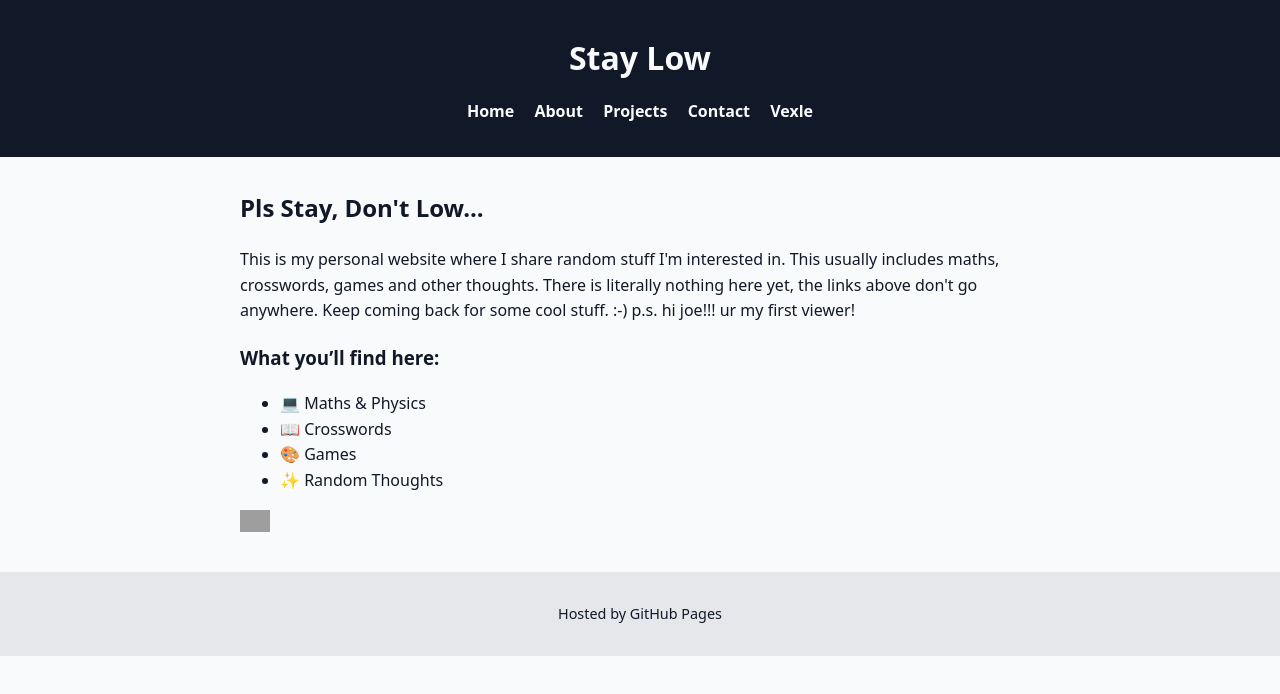
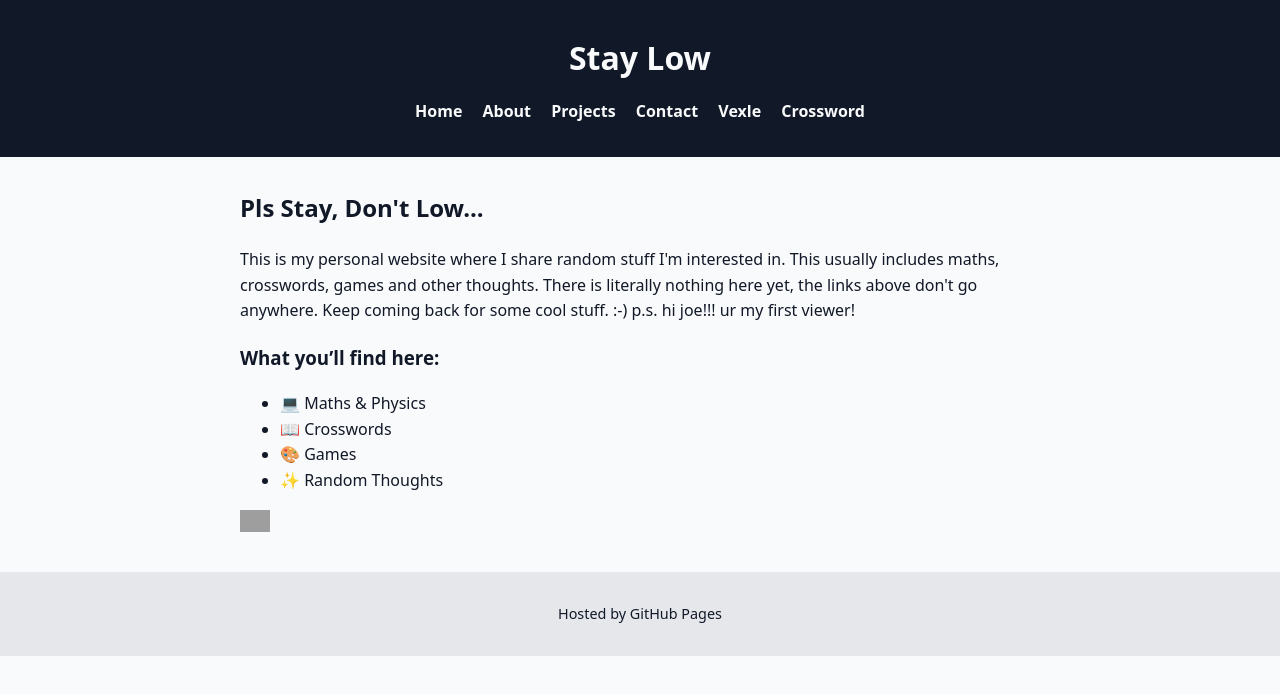
Before and after one commit to louiss1010/staylow, a plain HTML site: page index.html in a window 1280 px wide. Drawn offline with Linux system fonts and the light colour scheme; grey boxes are pictures that could not be loaded.

Commit message:
Update index.html

```diff
--- a/index.html
+++ b/index.html
@@ -63,6 +63,7 @@
       <a href="projects">Projects</a>
       <a href="contact">Contact</a>
       <a href="vexle">Vexle</a>
+      <a href="crossword">Crossword</a>
     </nav>
   </header>
 
```
